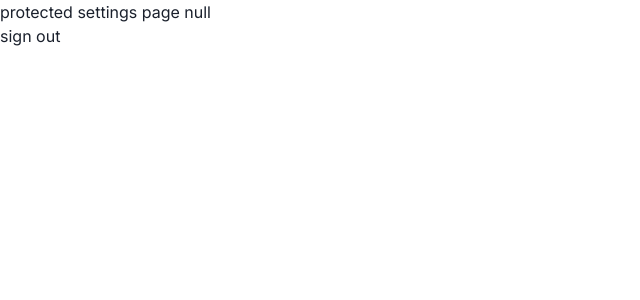
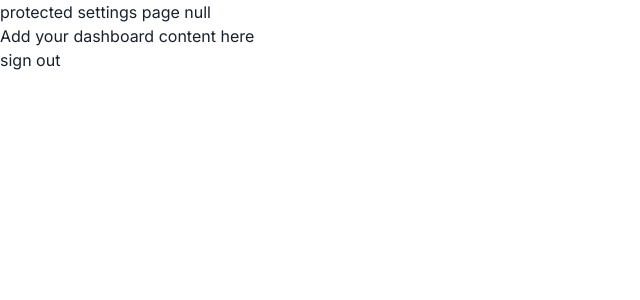
Before and after one commit to fazzyA/workroomnext, a Next.js app: page /dashboard in a window 1280 px wide. Shown: the top 300 px of the page, without its empty margins (0-640 px from the left). Built offline with nearby package versions, Linux system fonts and the light colour scheme; no server answers.

Commit message:
chore: added a line

```diff
--- a/app/(protected)/dashboard/page.tsx
+++ b/app/(protected)/dashboard/page.tsx
@@ -6,6 +6,7 @@ const Settings = async () => {
     <div>
       <div>protected settings page {JSON.stringify(session)}</div>
 
+      <h2>Add your dashboard content here</h2>
       <form
         action={async () => {
           "use server";
```
